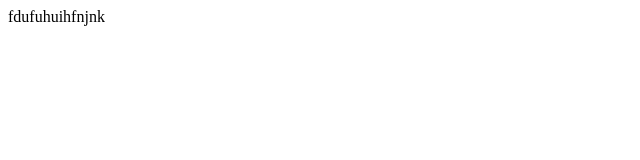
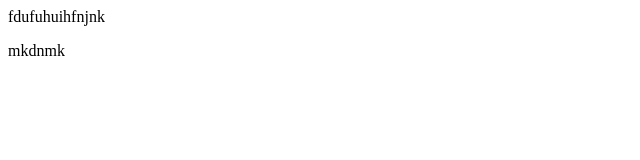
Before and after one commit to MingtianXue/demo, a plain HTML site: page index.html in a window 1280 px wide. Shown: the full height of the page, 0-640 px from the left. Drawn offline with Linux system fonts and the light colour scheme.

Commit message:
03-第三次提交

```diff
--- a/index.html
+++ b/index.html
@@ -6,5 +6,6 @@
 </head>
 <body>
 	<div>fdufuhuihfnjnk</div>
+	<p>mkdnmk</p>
 </body>
 </html>
```
